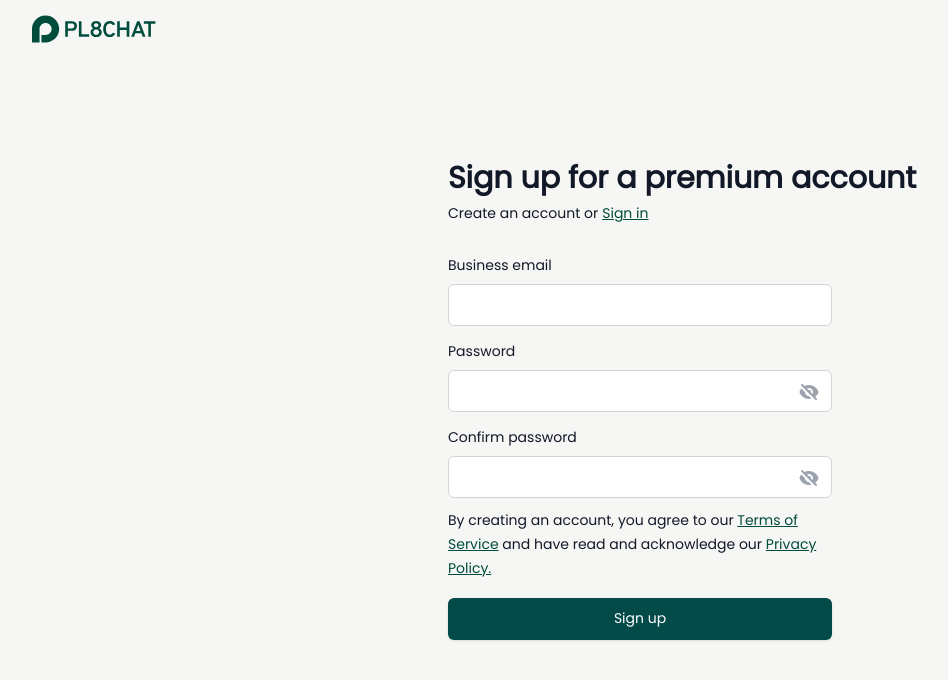
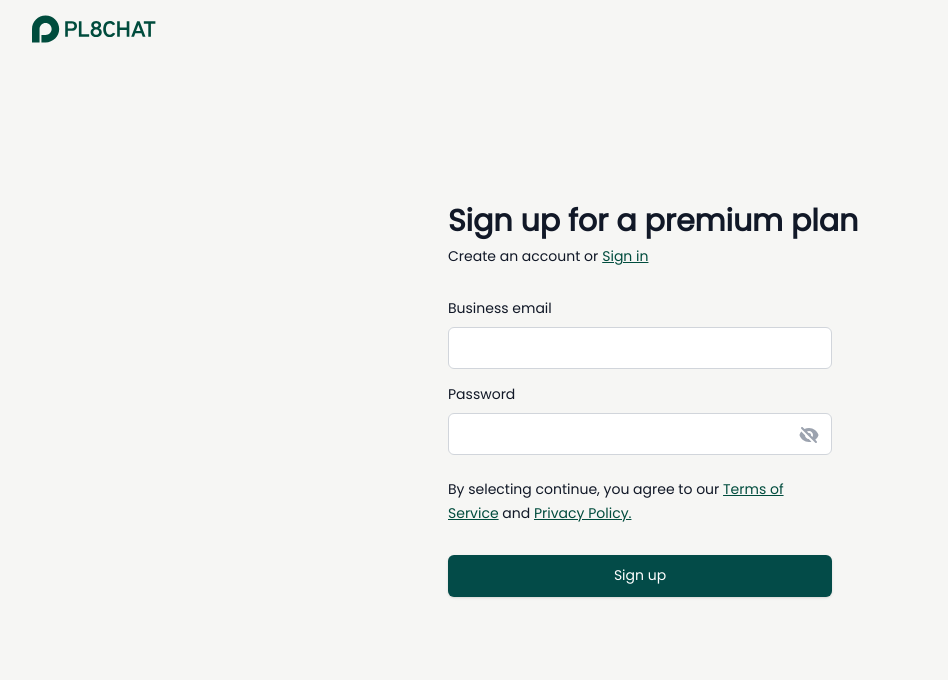
Before and after one commit to pl8chat/pl8chat-website, a Next.js app: page /premium in a window 1280 px wide. Shown: the top 680 px of the page, without its empty margins (0-948 px from the left). Built offline with nearby package versions, Linux system fonts and the light colour scheme.

Commit message:
sign up flow changes

```diff
--- a/src/components/freePlanForm.tsx
+++ b/src/components/freePlanForm.tsx
@@ -84,7 +84,7 @@ export default function FreePlanForm() {
         <div className='flex flex-col gap-6'>
           <div className="w-[384px] h-[72px] flex-col justify-start items-start gap-3 inline-flex">
             <div className="flex-col justify-start items-start gap-2 flex">
-              <div className="text-center text-nowrap text-gray-900 text-3xl font-semibold leading-9">Sign up for a free account</div>
+              <div className="text-center text-nowrap text-gray-900 text-3xl font-semibold leading-9">Sign up for a free plan</div>
               <div className="justify-start items-center gap-1 inline-flex">
                 <div className="text-gray-900 text-sm font-normal leading-tight">Create an account or</div>
                 <div className="h-5 justify-start items-center inline-flex">
@@ -101,15 +101,9 @@ export default function FreePlanForm() {
                 <EyeOff />
               </div>
             </div>
-            <div className='relative w-full'>
-              <Input variant='default' label='Confirm password' id='currentPassword' name='currentPassword' type='password' className='w-full' />
-              <div className='absolute right-[13px] top-10'>
-                <EyeOff />
-              </div>
-            </div>
             <div className="h-[60px] justify-start items-center gap-2 inline-flex">
-              <div className="grow shrink basis-0"><span className="text-gray-900 text-sm font-normal leading-tight">By creating an account, you agree to our </span><Link href={`/terms`}><span className="text-[#004c3d] text-sm font-normal underline leading-tight">Terms of Service</span>
-              </Link><span className="text-gray-900 text-sm font-normal leading-tight"> and have read and acknowledge our </span><Link href={`/privacy`}><span className="text-[#004c3d] text-sm font-normal underline leading-tight">Privacy Policy.</span></Link></div>
+              <div className="grow shrink basis-0"><span className="text-gray-900 text-sm font-normal leading-tight">By selecting continue, you agree to our </span><Link href={`/terms`}><span className="text-[#004c3d] text-sm font-normal underline leading-tight">Terms of Service</span>
+              </Link><span className="text-gray-900 text-sm font-normal leading-tight"> and </span><Link href={`/privacy`}><span className="text-[#004c3d] text-sm font-normal underline leading-tight">Privacy Policy.</span></Link></div>
             </div>
           </div>
           <div className='w-full'>
@@ -177,7 +171,7 @@ export default function FreePlanForm() {
                 <Input variant='default' label='First name' id='firstName' name='firstName' type='text' />
                 <Input variant='default' label='Last name' id='lastName' name='lastName' type='text' />
               </div>
-              <div className="self-stretch h-[98px] flex-col justify-start items-start gap-2 flex">
+              <div className="self-stretch flex-col justify-start items-start gap-2 flex">
                 <div className='w-full'>
                   <Select
                     value={values.role || ""}
@@ -192,7 +186,7 @@ export default function FreePlanForm() {
                     </SelectContent>
                   </Select>
                 </div>
-                <div className="w-[460px] text-gray-500 text-sm font-normal leading-tight">You can change this later in settings</div>
+                {/* <div className="w-[460px] text-gray-500 text-sm font-normal leading-tight">You can change this later in settings</div> */}
               </div>
               <div className='w-full relative'>
                 <span className={`absolute left-[21px] top-[38px] pr-[13px] rounded z-10 ${phoneNumber ? 'text-gray-900' : 'text-gray-400'}`}>+ 1</span>
@@ -232,9 +226,9 @@ export default function FreePlanForm() {
               </div>
             </div>
             <div className="w-[384px] flex-col justify-start items-start gap-6 inline-flex">
-              <div className='flex flex-col gap-2'>
+              <div className='flex flex-col gap-2 w-full'>
                 <Input variant='default' label='Business Name' id='firstName' name='firstName' type='text' />
-                <div className="w-[384px] h-[20px] text-gray-500 text-sm font-normal leading-tight">You can change this later in settings</div>
+                {/* <div className="w-[384px] h-[20px] text-gray-500 text-sm font-normal leading-tight">You can change this later in settings</div> */}
               </div>
               <div className='w-full'>
                 <Select
--- a/src/components/paidPlanForm.tsx
+++ b/src/components/paidPlanForm.tsx
@@ -92,7 +92,7 @@ export default function PaidPlanForm() {
         <div className='flex flex-col gap-6'>
           <div className="w-[384px] h-[72px] flex-col justify-start items-start gap-3 inline-flex">
             <div className="flex-col justify-start items-start gap-2 flex">
-              <div className="text-center text-nowrap text-gray-900 text-3xl font-semibold leading-9">Sign up for a premium account</div>
+              <div className="text-center text-nowrap text-gray-900 text-3xl font-semibold leading-9">Sign up for a premium plan</div>
               <div className="justify-start items-center gap-1 inline-flex">
                 <div className="text-gray-900 text-sm font-normal leading-tight">Create an account or</div>
                 <div className="h-5 justify-start items-center inline-flex">
@@ -109,15 +109,9 @@ export default function PaidPlanForm() {
                 <EyeOff />
               </div>
             </div>
-            <div className='relative w-full'>
-              <Input variant='default' label='Confirm password' id='currentPassword' name='currentPassword' type='password' className='w-full' />
-              <div className='absolute right-[13px] top-10'>
-                <EyeOff />
-              </div>
-            </div>
             <div className="h-[60px] justify-start items-center gap-2 inline-flex">
-              <div className="grow shrink basis-0"><span className="text-gray-900 text-sm font-normal leading-tight">By creating an account, you agree to our </span><Link href={`/terms`}><span className="text-[#004c3d] text-sm font-normal underline leading-tight">Terms of Service</span>
-              </Link><span className="text-gray-900 text-sm font-normal leading-tight"> and have read and acknowledge our </span><Link href={`/privacy`}><span className="text-[#004c3d] text-sm font-normal underline leading-tight">Privacy Policy.</span></Link></div>
+              <div className="grow shrink basis-0"><span className="text-gray-900 text-sm font-normal leading-tight">By selecting continue, you agree to our </span><Link href={`/terms`}><span className="text-[#004c3d] text-sm font-normal underline leading-tight">Terms of Service</span>
+              </Link><span className="text-gray-900 text-sm font-normal leading-tight"> and </span><Link href={`/privacy`}><span className="text-[#004c3d] text-sm font-normal underline leading-tight">Privacy Policy.</span></Link></div>
             </div>
           </div>
           <div className='w-full'>
@@ -185,7 +179,7 @@ export default function PaidPlanForm() {
                 <Input variant='default' label='First name' id='firstName' name='firstName' type='text' />
                 <Input variant='default' label='Last name' id='lastName' name='lastName' type='text' />
               </div>
-              <div className="self-stretch h-[98px] flex-col justify-start items-start gap-2 flex">
+              <div className="self-stretch flex-col justify-start items-start gap-2 flex">
                 <div className='w-full'>
                   <Select
                     value={values.role || ""}
@@ -200,7 +194,7 @@ export default function PaidPlanForm() {
                     </SelectContent>
                   </Select>
                 </div>
-                <div className="w-[460px] text-gray-500 text-sm font-normal leading-tight">You can change this later in settings</div>
+                {/* <div className="w-[460px] text-gray-500 text-sm font-normal leading-tight">You can change this later in settings</div> */}
               </div>
               <div className='w-full relative'>
                 <span className={`absolute left-[21px] top-[38px] pr-[13px] rounded z-10 ${phoneNumber ? 'text-gray-900' : 'text-gray-400'}`}>+ 1</span>
@@ -240,9 +234,9 @@ export default function PaidPlanForm() {
               </div>
             </div>
             <div className="w-[384px] flex-col justify-start items-start gap-6 inline-flex">
-              <div className='flex flex-col gap-2'>
+              <div className='flex flex-col gap-2 w-full'>
                 <Input variant='default' label='Business Name' id='firstName' name='firstName' type='text' />
-                <div className="w-[384px] h-[20px] text-gray-500 text-sm font-normal leading-tight">You can change this later in settings</div>
+                {/* <div className="w-[384px] h-[20px] text-gray-500 text-sm font-normal leading-tight">You can change this later in settings</div> */}
               </div>
               <div className='w-full'>
                 <Select
```
